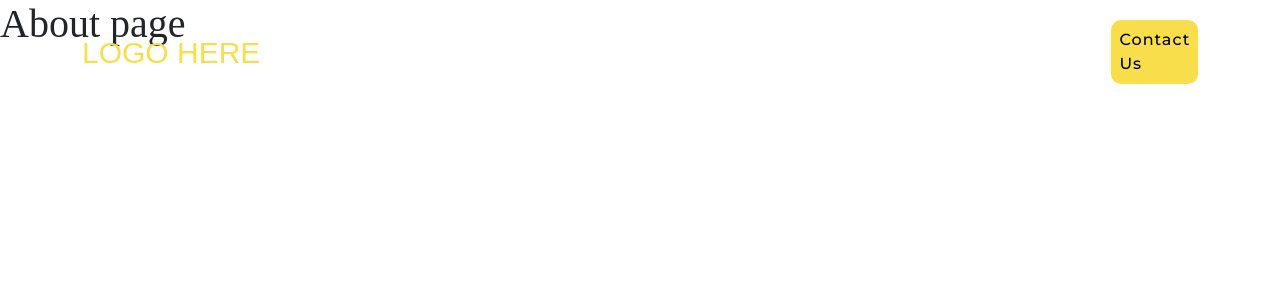
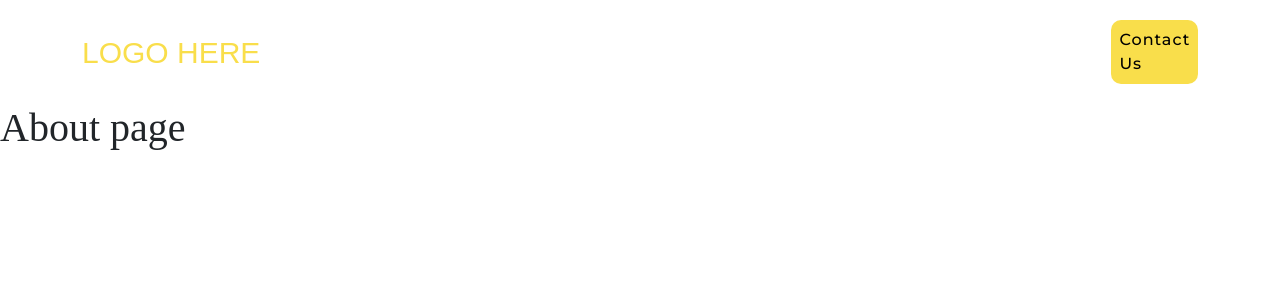
Before and after one commit to naveenshri1997/Company_Website, a React (Vite) app in the folder company_website/: page /about in a window 1280 px wide. Shown: the top 300 px of the page. Built offline with nearby package versions, Linux system fonts and the light colour scheme; a web font is replaced by a local one.

Commit message:
NAVBAR ANIMATION DONE

```diff
--- a/company_website/src/components/Navbar.jsx
+++ b/company_website/src/components/Navbar.jsx
@@ -1,15 +1,23 @@
 import bgimage from '../assets/11.jpeg';
 import { Link } from 'react-router-dom'
+import React, { useState, useEffect } from "react";
 
 const Navbar = () => {
+    const [scroll, setScroll] = useState(false);
+
+    useEffect(() => {
+        window.addEventListener("scroll", () => {
+            setScroll(window.scrollY > 100);
+        });
+    });
 
     return (
         <>
 
-            <nav class="navbar navbar-expand-lg position_absolute navbar_custom fixed-top"
-               >
+            <nav className={`headerMain ${scroll ? "navbar navbar-expand-lg position_absolute navbar_custom " : "navbar navbar-expand-lg position_absolute "}`}
+                 >
                 <div class="container">
-                    <a class="navbar-brand theme_color_two londrina" style={{fontSize:'30px'}} href="#">LOGO HERE</a>
+                    <a class="navbar-brand theme_color_two londrina" style={{ fontSize: '30px' }} href="#">LOGO HERE</a>
                     <button class="navbar-toggler" type="button" data-bs-toggle="collapse" data-bs-target="#navbarSupportedContent" aria-controls="navbarSupportedContent" aria-expanded="false" aria-label="Toggle navigation">
                         <span class="navbar-toggler-icon"></span>
                     </button>
--- a/company_website/src/index.css
+++ b/company_website/src/index.css
@@ -65,17 +65,33 @@ body {
 }
 
 .position_absolute {
-    position: fixed;
+
     width: 100%;
     left: 0px;
-    z-index: 2;
-    background:black;
+    z-index: 992;
+    padding: 20px 20px;
+    background-color: transparent;
+    color: white;
 }
 
 .navbar_custom {
-    padding: 20px 20px;
-    background-color: transparent;
-    color: white;
+    position: fixed;
+    background: black;
+    animation-duration: 0.7s;
+    animation-name: fadeInDown;
+    animation-timing-function: ease-out;
+}
+
+@keyframes fadeInDown {
+    0% {
+        opacity: 0;
+        transform: translateY(-20px);
+    }
+
+    100% {
+        opacity: 1;
+        transform: translateY(0);
+    }
 }
 
 .navbar .navbar-nav .nav-link {
```
